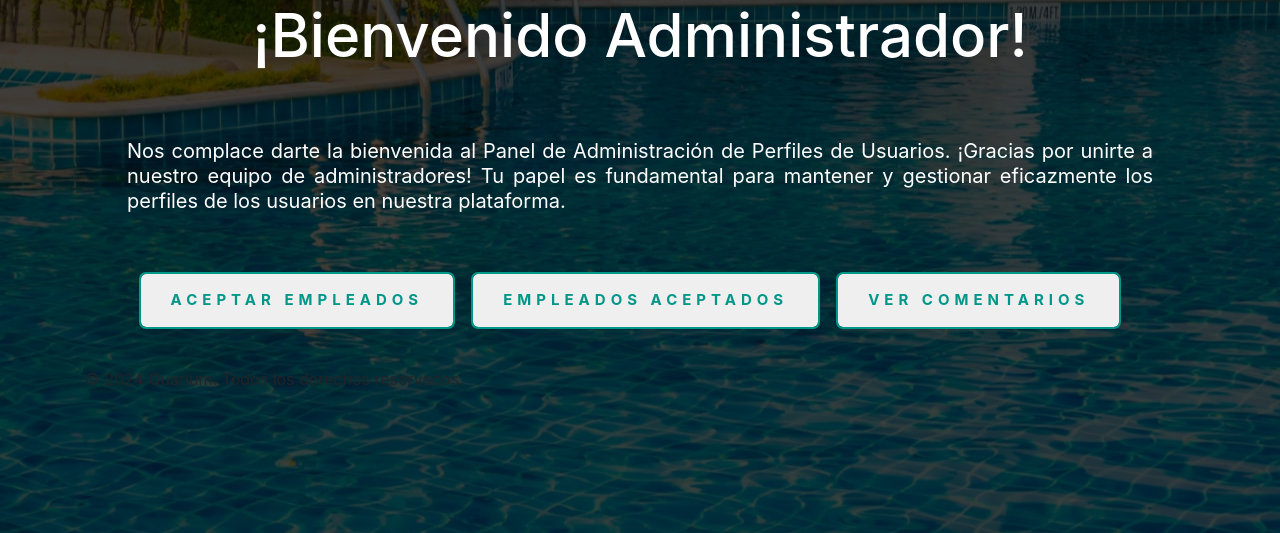
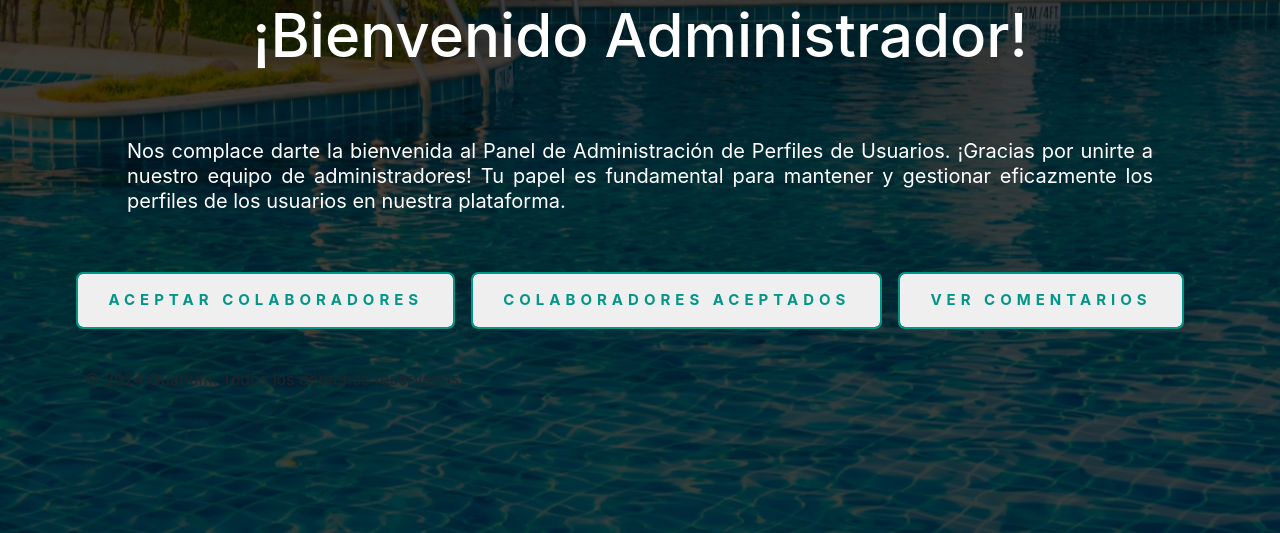
Before and after one commit to diazhdez/Integradora-Quarium, a Flask app: template templates/admin.html in a window 1280 px wide. Shown: the part 267-800 px from the top of the page. Run offline with Flask 3, Linux system fonts and the light colour scheme; the template is opened without the code that fills it, so the values that code supplies are empty; some libraries are stand-ins or nearby versions.

```diff
--- a/app.py
+++ b/app.py
@@ -548,7 +548,7 @@ def actualizar_datos():
                 nueva_foto_perfil_bin = Binary(nueva_foto_perfil_data)
             else:
                 flash('El archivo debe ser JPG')
-                return redirect(url_for('register'))
+                return redirect(url_for('editarDatos'))
         else:
             nueva_foto_perfil_bin = None
 
@@ -631,5 +631,5 @@ def notFound(error=None):
 
 if __name__ == '__main__':
     # Configuración para OpenSSL
-    # , host="192.168.33.218", port=5000, ssl_context=("cert.pem", "key.pem")
-    app.run(debug=True)
+    # debug=True, host="192.168.33.199", port=5000, ssl_context=("cert.pem", "key.pem")
+    app.run()
--- a/templates/admin.html
+++ b/templates/admin.html
@@ -55,8 +55,8 @@
 
             <div class="buttons-container">
                 <a href="{{ url_for('aceptarEmpleados') }}"><button class="ripple-btn"><span></span>Aceptar
-                        Empleados</button></a>
-                <a href="{{ url_for('empleadosAceptados') }}"><button class="ripple-btn"><span></span>Empleados
+                        Colaboradores</button></a>
+                <a href="{{ url_for('empleadosAceptados') }}"><button class="ripple-btn"><span></span>Colaboradores
                         Aceptados</button></a>
                 <a href="{{ url_for('verComentarios') }}"><button class="ripple-btn"><span></span>Ver
                         Comentarios</button></a>
```
Also changed, not shown: 2 other files.
